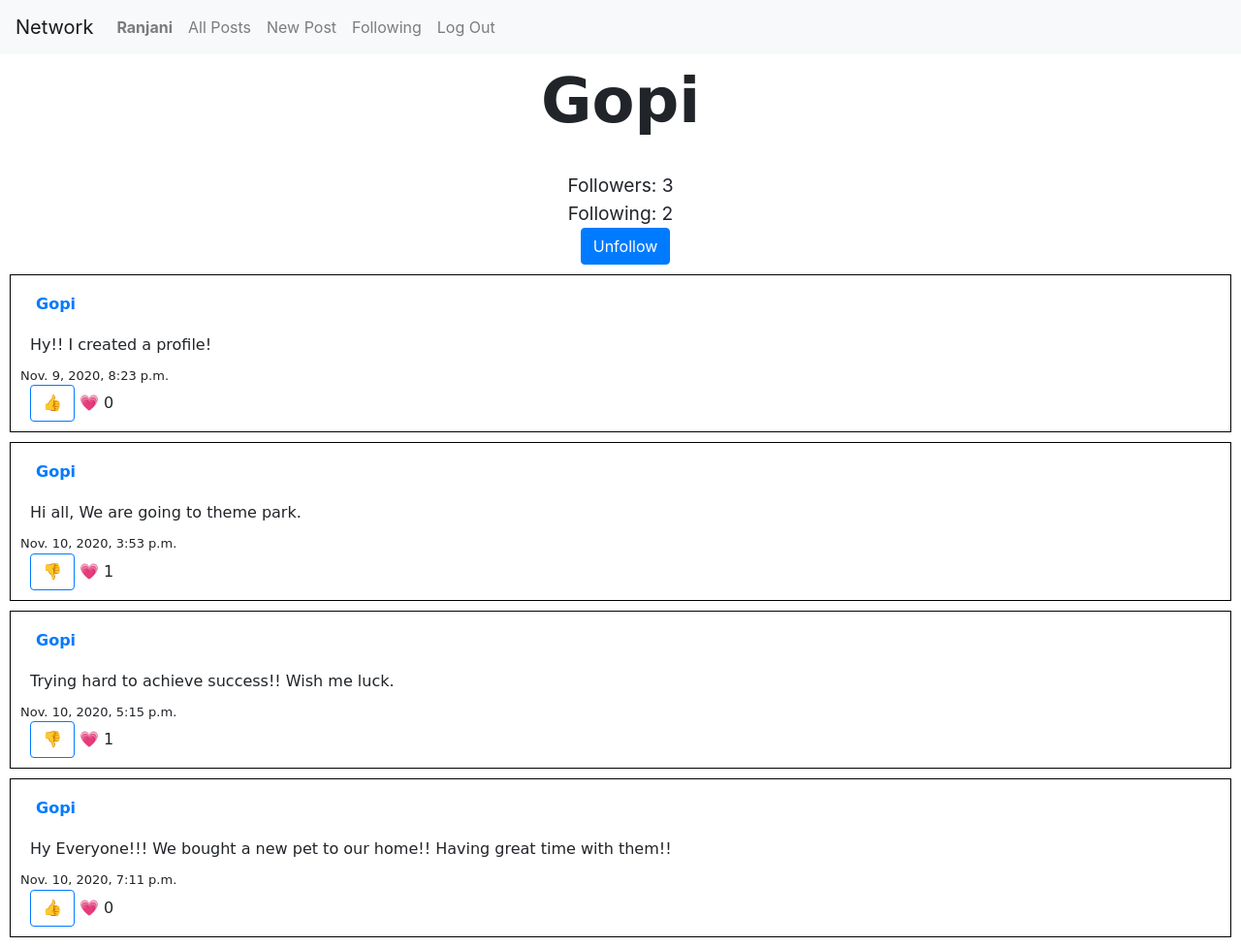
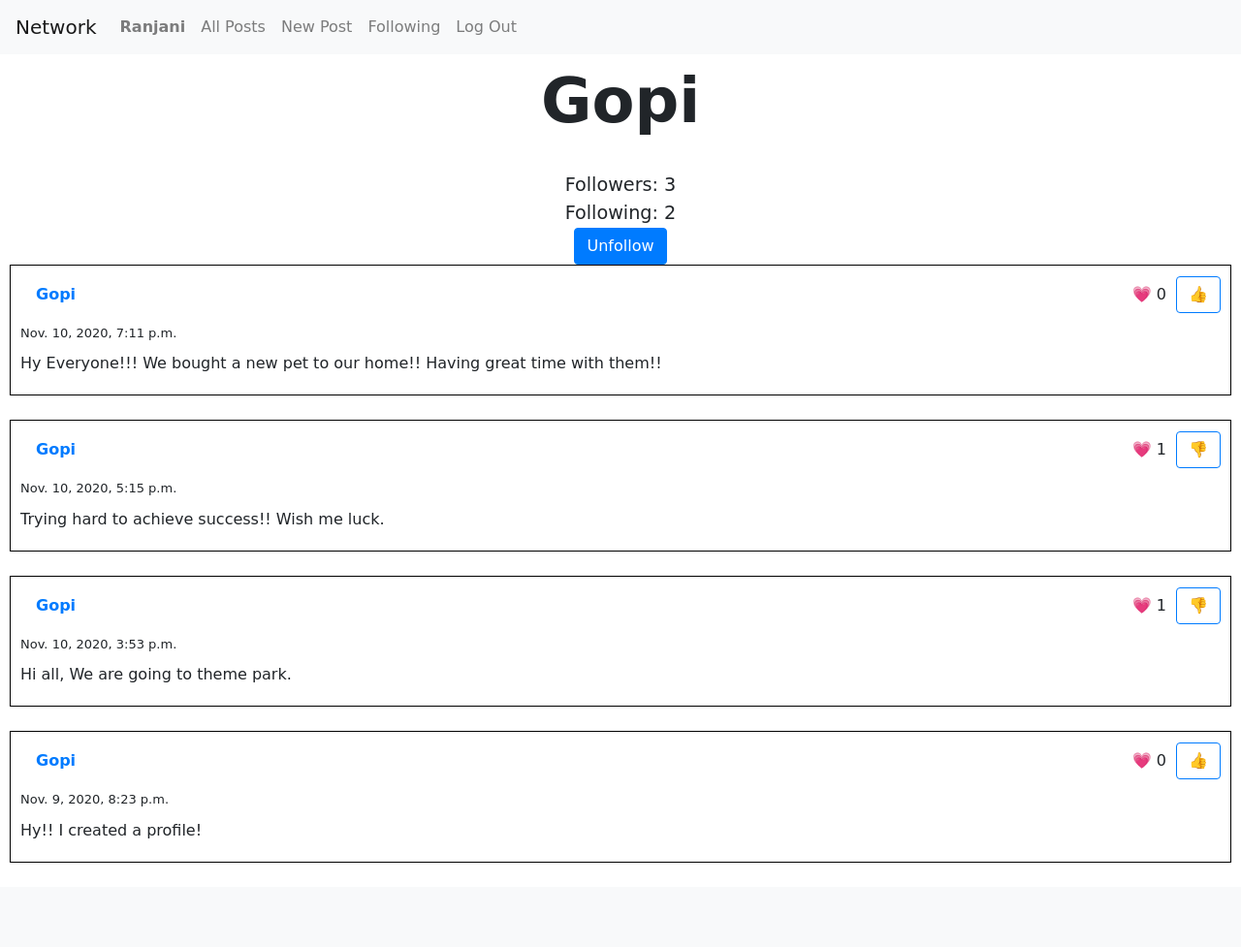
Before and after one commit to ranjanigopi/network, a Django app: page /profile/2 in a window 1280 px wide. Shown: the whole page at 97% size. After the commit the page ends 890 px from the top, so only its background shows below. Run offline with Django 3.2, Linux system fonts and the light colour scheme; a user stored in the database is signed in; data comes from the database, SQL or seed files in the repository; both versions use the stored data as it was after the commit.

```diff
--- a/network/models.py
+++ b/network/models.py
@@ -12,7 +12,7 @@ class NewPost(forms.Form):
 
     def __init__(self, *args, **kwargs):
         super(NewPost, self).__init__(*args, **kwargs)
-        self.fields['content'].widget.attrs.update({'class': 'form-control max-width-50'})
+        self.fields['content'].widget.attrs.update({'class': 'form-control edit-post'})
 
 
 class User(AbstractUser):
--- a/network/static/network/styles.css
+++ b/network/static/network/styles.css
@@ -1,54 +1,75 @@
-h1 {
-    margin-left: 10px;
+body {
+    font-family: "Comic Sans MS", cursive;
 }
 
-textarea {
-    height: 30vh;
-    width: 100vh;
-    margin-left: 10px;
+textarea.edit-post {
+    min-height: 300px;
+    width: 80vw;
+    resize: vertical;
+    margin-bottom: 10px;
 }
 
-button {
-    margin-left: 10px;
+.body {
+    margin: 0 10px;
 }
 
 .post {
     border: 1px solid black;
     padding: 10px;
-    margin: 10px;
-    font-family: "Comic Sans MS";
-
+    margin-bottom: 25px;
+    display: grid;
+    grid-template-areas:
+        "creator edit-button like-count like-button"
+        "created-time created-time created-time created-time"
+        "content content content content"
+        "edit-content edit-content edit-content edit-content";
+    grid-template-columns: 1fr auto auto auto;
+    grid-gap: 10px;
+    align-items: baseline;
 }
 
-div .creator {
+.post .edit-button {
+    grid-area: edit-button;
+}
+
+.post .like-count {
+    grid-area: like-count;
+}
+
+.post .like-button {
+    grid-area: like-button;
+}
+
+.post .creator {
+    grid-area: creator;
     font-weight: bold;
 }
 
-div .content {
-    margin: 10px;
+.post .created-time {
+    grid-area: created-time;
+    font-size: small;
 }
 
-div .created-time {
-    font-size: small;
+.post .content {
+    grid-area: content;
+}
 
+.post .edit-content {
+    grid-area: edit-content;
 }
 
 .profile-name {
     text-align: center;
-    font-family: "Comic Sans MS";
     font-size: 8vh;
     font-weight: bold;
     margin-bottom: 25px;
 }
 
-div .follow {
+.follow {
     text-align: center;
 }
 
-div .followers {
+.follow .followers,
+.follow .following {
     font-size: larger;
 }
-
-div .following {
-    font-size: larger;
-}
--- a/network/templates/network/all_posts.html
+++ b/network/templates/network/all_posts.html
@@ -9,16 +9,15 @@
                 {{ post.creator }}
             </a>
         </div>
-        <div class="content">
-            {{ post.content }}
+        {% if user.id is post.creator.id %}
+            <button class="btn btn-link edit-button" onclick="editPost({{ post.id }})">Edit</button>
+        {% endif %}
+        <div class="like-count">
+            &#128151; <span id="post-like-count-{{ post.id }}">{{ post.likes.count }}</span>
         </div>
-        <div class="created-time">
-            {{ post.created }}
-        </div>
-        <div>
         {% if user.is_authenticated %}
             {% with liked=post.likes|user_likes:user up_button="&#128077;" down_button="&#128078;" %}
-                    <button type="button" class="btn btn-outline-primary like"
+                <button type="button" class="btn btn-outline-primary like-button"
                         onclick="toggleLike(this, {{ post.id }}, {{ liked|yesno:"true,false" }})"
                         data-up-button="{{ up_button }}"
                         data-down-button="{{ down_button }}"
@@ -31,10 +30,11 @@
                 </button>
             {% endwith %}
         {% endif %}
-            &#128151; <span id="post-like-count-{{ post.id }}">{{ post.likes.count }}</span>
-            {% if user.id is post.creator.id %}
-                <button class="btn btn-link" onclick="editPost({{ post.id }})">Edit</button>
-            {% endif %}
+        <div class="created-time">
+            {{ post.created }}
+        </div>
+        <div class="content">
+            {{ post.content }}
         </div>
     </div>
 {% endfor %}
--- a/network/templates/network/new_post.html
+++ b/network/templates/network/new_post.html
@@ -1,7 +1,7 @@
 {% extends "network/layout.html" %}
 
 {% block body %}
-    <h1>New Post</h1>
+    <h1 class="heading">New Post</h1>
     <form action="" method="POST">
         {% csrf_token %}
         {{ form.as_p }}
--- a/network/views.py
+++ b/network/views.py
@@ -9,6 +9,8 @@ from .models import NewPost
 from django.views.decorators.csrf import csrf_exempt
 from django.contrib.auth.decorators import login_required
 import json
+
+POSTS_ORDER='-created'
 
 
 def get_posts_in_page(request, posts):
@@ -23,7 +25,7 @@ def is_following(follower, followee):
 
 
 def index(request):
-    posts = Posts.objects.all().order_by('-created')
+    posts = Posts.objects.all().order_by(POSTS_ORDER)
     return render(request, "network/index.html", {
         "all_posts": get_posts_in_page(request, posts)
     })
@@ -106,7 +108,7 @@ def profile(request, id):
             Follows.objects.filter(follower=request.user, followee=user_profile).delete()
 
     return render(request, "network/profile.html", {
-        "all_posts": get_posts_in_page(request, user_profile.posts.all()),
+        "all_posts": get_posts_in_page(request, user_profile.posts.all().order_by(POSTS_ORDER)),
         "profile": user_profile,
         "is_following": is_following(request.user, id)
     })
@@ -118,7 +120,7 @@ def following(request):
     for f in follows:
         all_posts = all_posts | Posts.objects.filter(creator=f.followee)
     return render(request, "network/following.html", {
-        "all_posts": get_posts_in_page(request, all_posts)
+        "all_posts": get_posts_in_page(request, all_posts.order_by(POSTS_ORDER))
     })
 
 
```
Also changed, not shown: network/static/network/index.js (+22 -30 lines), db.sqlite3. Lines whose indentation alone changed are shown as unchanged.
